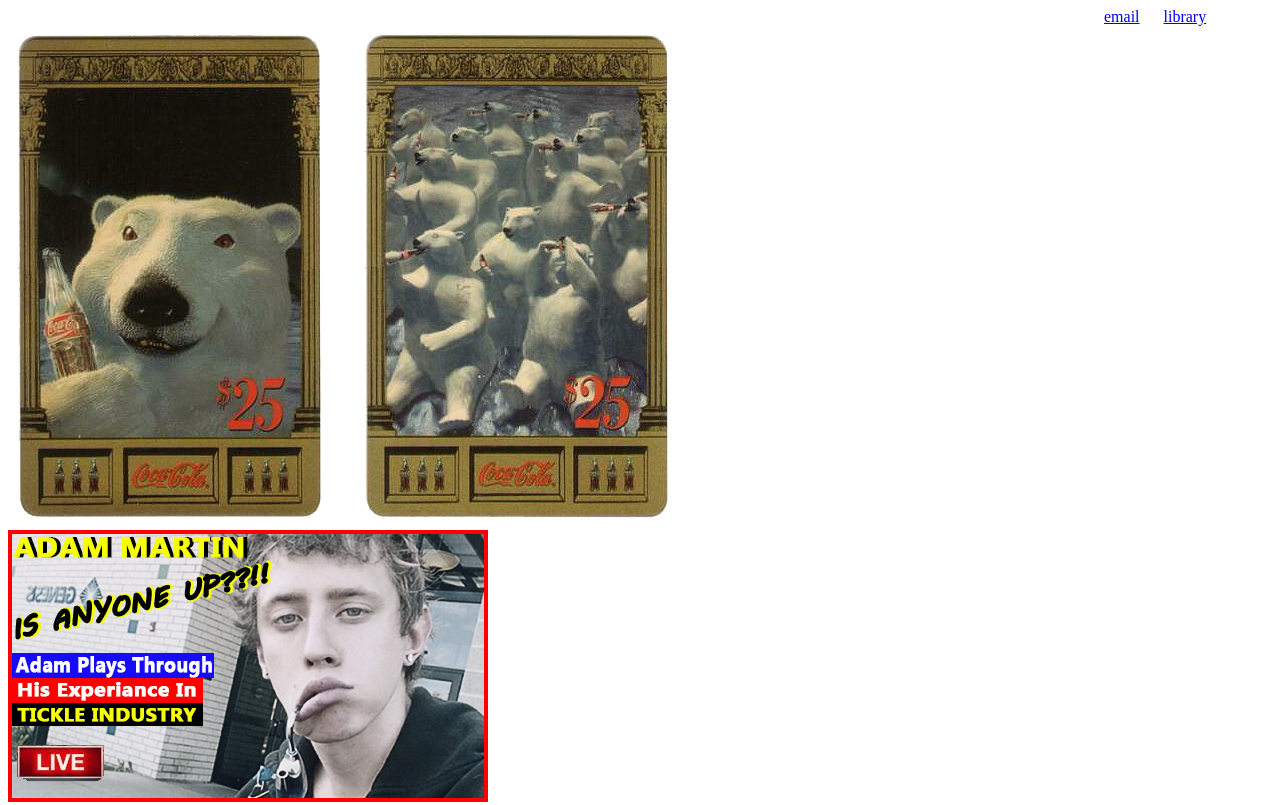
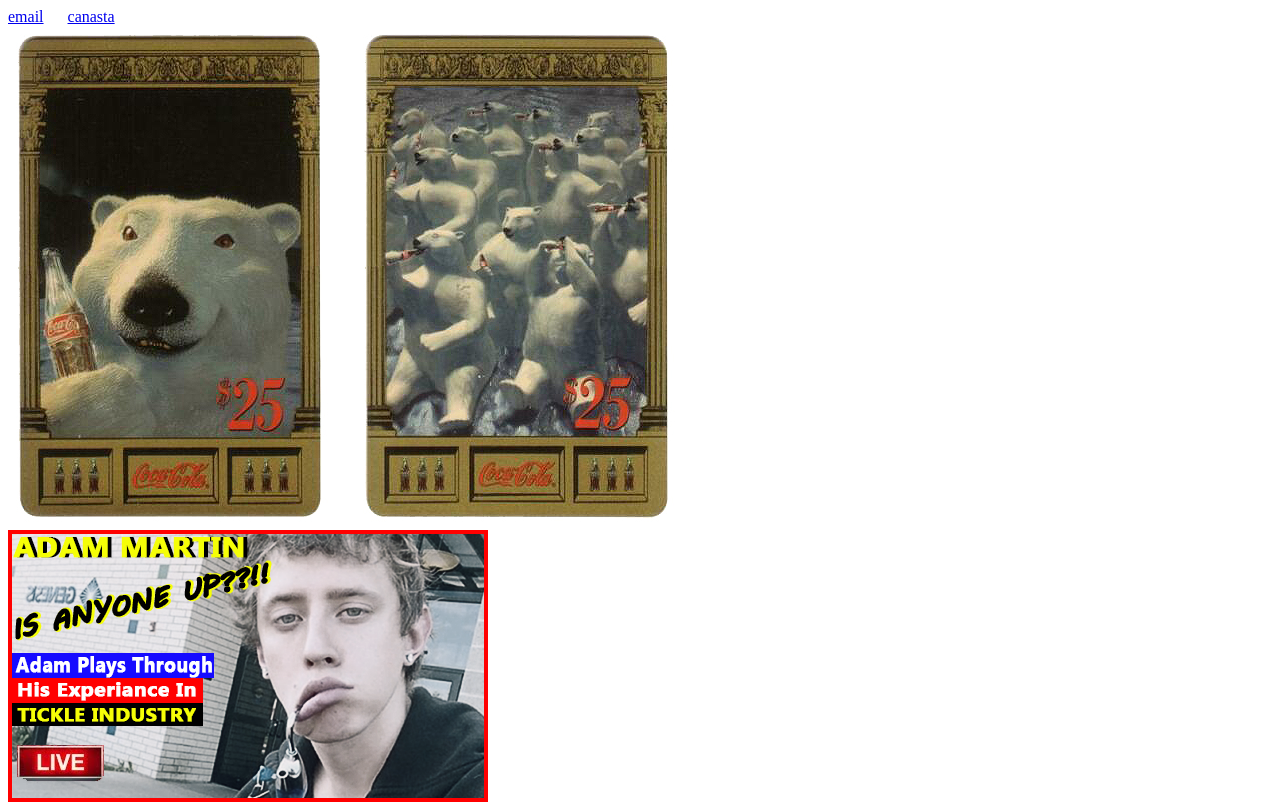
Before and after one commit to aajka119/aajka1, a plain HTML site: page index.html in a window 1280 px wide. Shown: the top 805 px of the page. Drawn offline with Linux system fonts and the light colour scheme.

Commit message:
Update index.html

```diff
--- a/index.html
+++ b/index.html
@@ -6,7 +6,7 @@
 <body>
 
 
-  &emsp; &emsp; &emsp; &emsp; &emsp; &emsp; &emsp; &emsp; &emsp; &emsp; &emsp; &emsp; &emsp; &emsp; &emsp; &emsp; &emsp; &emsp; &emsp; &emsp; &emsp; &emsp; &emsp; &emsp; &emsp; &emsp; &emsp; &emsp; &emsp; &emsp; &emsp; &emsp; &emsp; &emsp; &emsp; &emsp; &emsp; &emsp; &emsp; &emsp; &emsp; &emsp; &emsp; &emsp; &emsp; &emsp; &emsp; &emsp; &emsp; &emsp; &emsp; &emsp; &emsp; &emsp; &emsp;<a href = "mailto: multisoda1@gmail.com">email</a> &emsp; <a href = "library.html">library</a>
+  <a href = "mailto: multisoda1@gmail.com">email</a> &emsp; <a href = "playcanasta.org">canasta</a>
   <br>
   <img class="img1" src="21.jpg" /> &emsp; <img class="img1" src="22.jpg" />
   <br>
```
